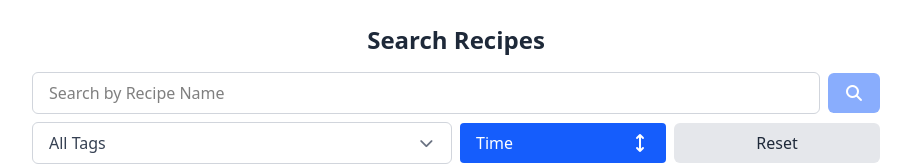
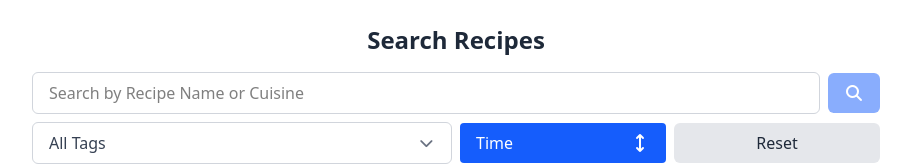
Before and after one commit to amankr8/recipes, an Angular app in the folder frontend/: page / in a window 1280 px wide. Shown: the top 166 px of the page, without its empty margins (184-1095 px from the left). Built offline with nearby package versions, Linux system fonts and the light colour scheme.

Commit message:
git update

```diff
--- a/frontend/src/app/pages/home/home.component.html
+++ b/frontend/src/app/pages/home/home.component.html
@@ -9,7 +9,7 @@
       <input
         type="text"
         [(ngModel)]="searchQuery"
-        placeholder="Search by Recipe Name"
+        placeholder="Search by Recipe Name or Cuisine"
         class="flex-1 px-4 py-2 border border-gray-300 rounded-md focus:outline-none focus:ring-2 focus:ring-blue-500"
         (keyup.enter)="
           searchQuery && searchQuery.length >= 3 && searchRecipes()
```
